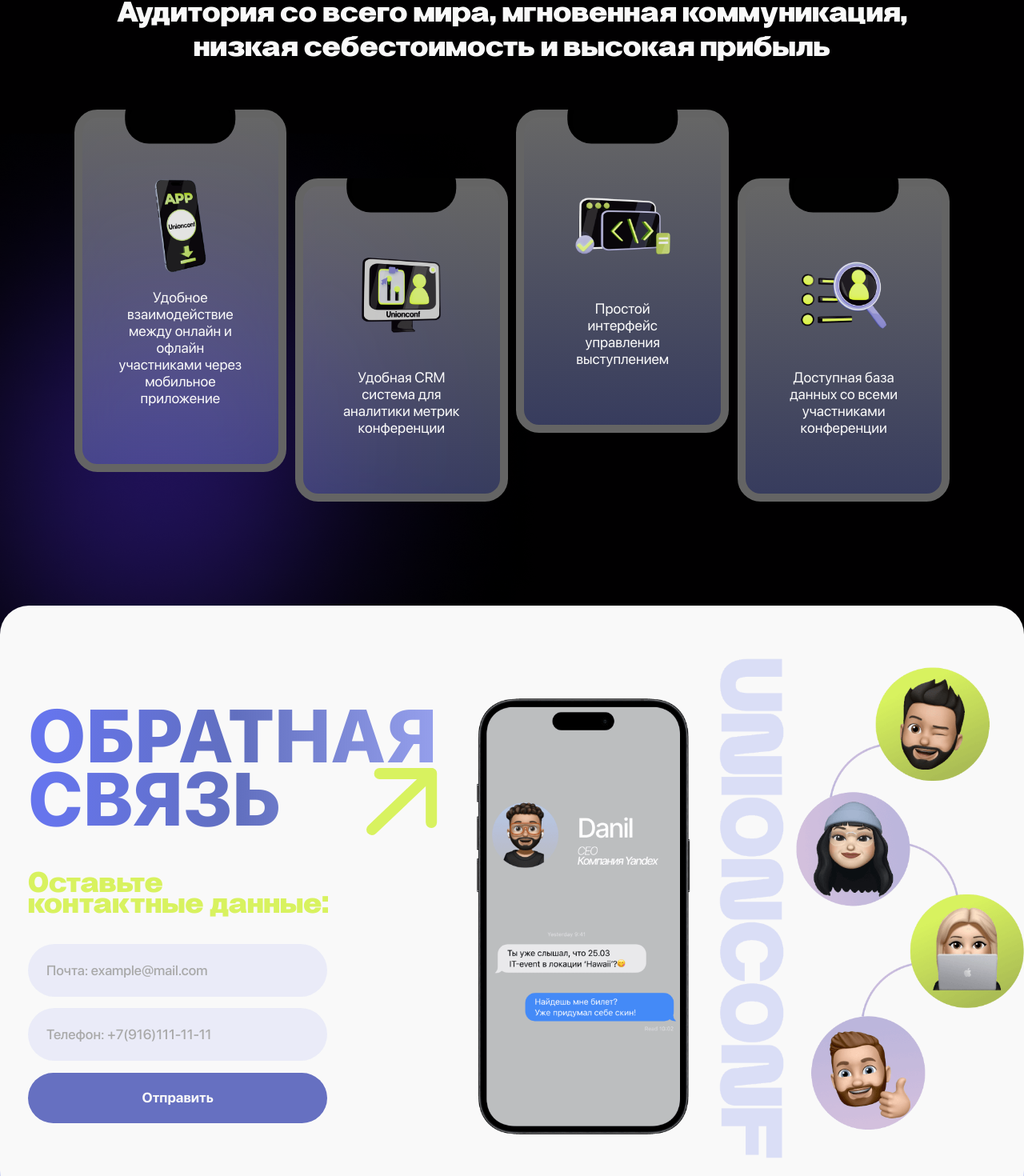
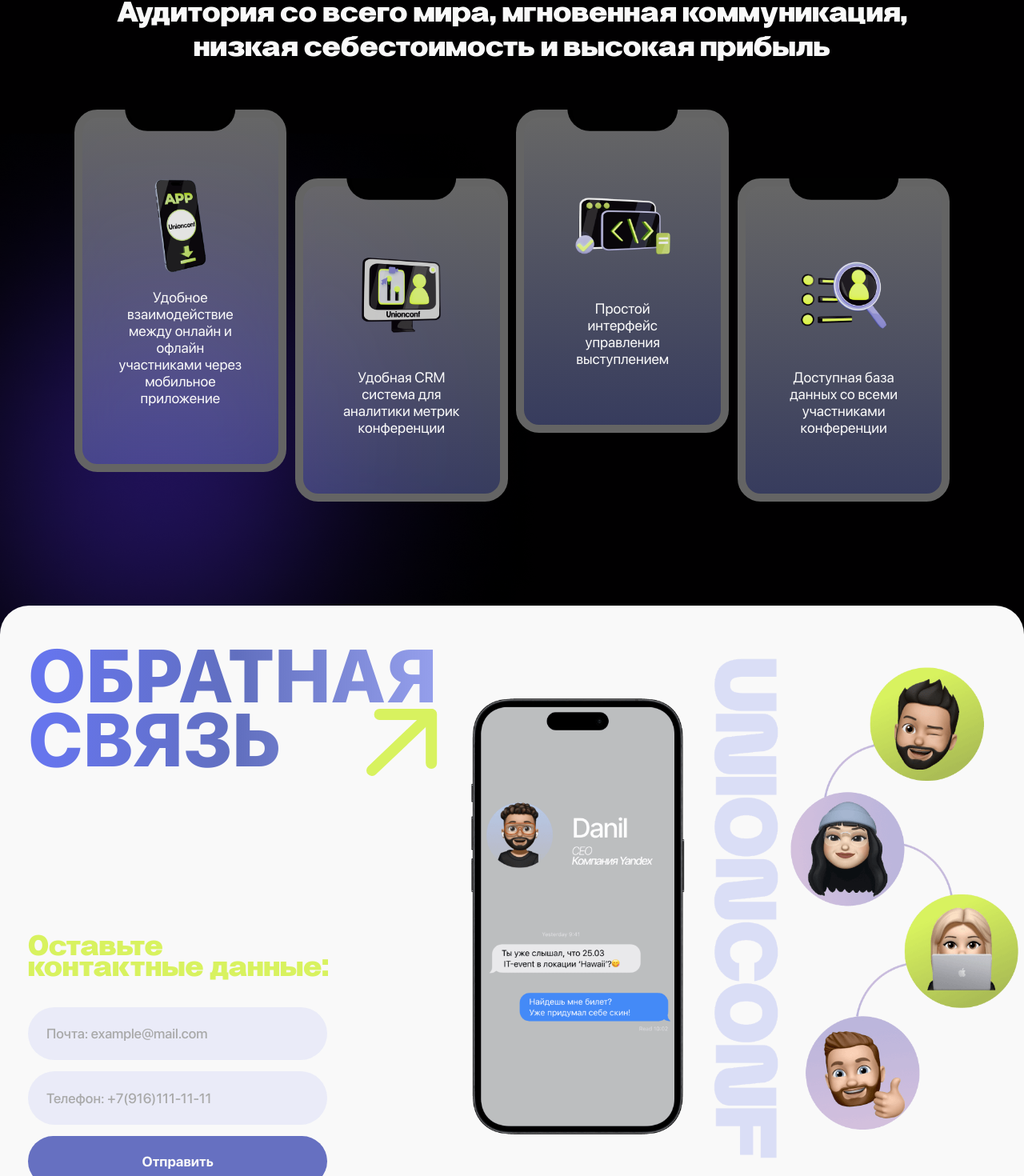
Before and after one commit to EgorTilda/unionconf_new, a Next.js app: page / in a window 1280 px wide. Shown: the part 6723-8193 px from the top of the page at 80% size. Built offline with nearby package versions, Linux system fonts and the light colour scheme.

Commit message:
fix contact form

```diff
--- a/styles/_components.scss
+++ b/styles/_components.scss
@@ -741,18 +741,18 @@
             content: "";
             display: block;
             width: 56%;
-            height: 65px;
+            height: 56px;
             border-radius: 30px;
             background-color: #010101;
             // border: solid 10px rgba(255, 255, 255, .4);
             position: absolute;
             top: 0;
             left: 50%;
-            transform: translate(-50%, -50%);
+            transform: translate(-50%, -70%);
             z-index: 2;
             box-shadow: 0px 4px 7px 0px rgba(0, 0, 0, 0.1) inset;
             @media screen and (max-width: 1030px) {
-                height: 40px;
+                height: 45px;
                 border-radius: 20px;
             }
         }
--- a/styles/_layout.scss
+++ b/styles/_layout.scss
@@ -554,12 +554,12 @@
 }
 
 .contact__content {
-    padding-top: 5rem;
+    // padding-top: 5rem;
     flex-shrink: 1;
     display: flex;
     flex-direction: column;
     justify-content: space-between;
-    margin-bottom: 3rem;
+    // margin-bottom: 3rem;
     align-self: center;
     @media screen and (max-width: 576px) {
         width: 100%;
@@ -571,7 +571,7 @@
     flex-grow: 1;
     padding-left: 1rem;
     padding-top: 1rem;
-    transform: translateX(5%);
+    transform: translateX(4%);
     img {
         max-width: 100%;
     }
@@ -589,6 +589,7 @@
     position: relative;
     max-width: 40rem;
     padding-bottom: 50px;
+    margin-bottom: 30%;
     &::after {
         content: url("./../public/icon/arrow-link-top-green.svg");
         display: inline-block;
@@ -602,6 +603,7 @@
         font-size: 36px;
         max-width: 196px;
         align-self: flex-start;
+        margin-bottom: 0;
     }
 }
 
```
